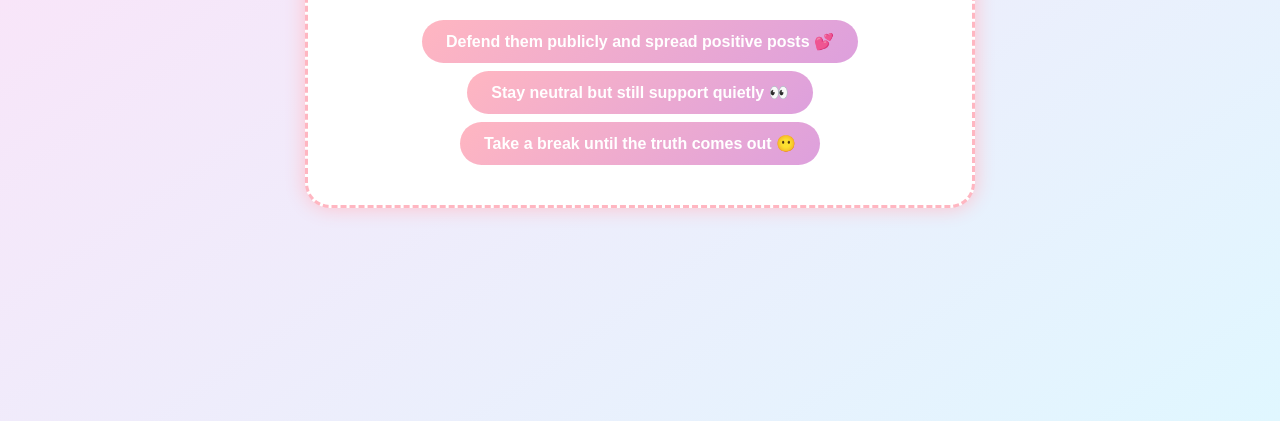
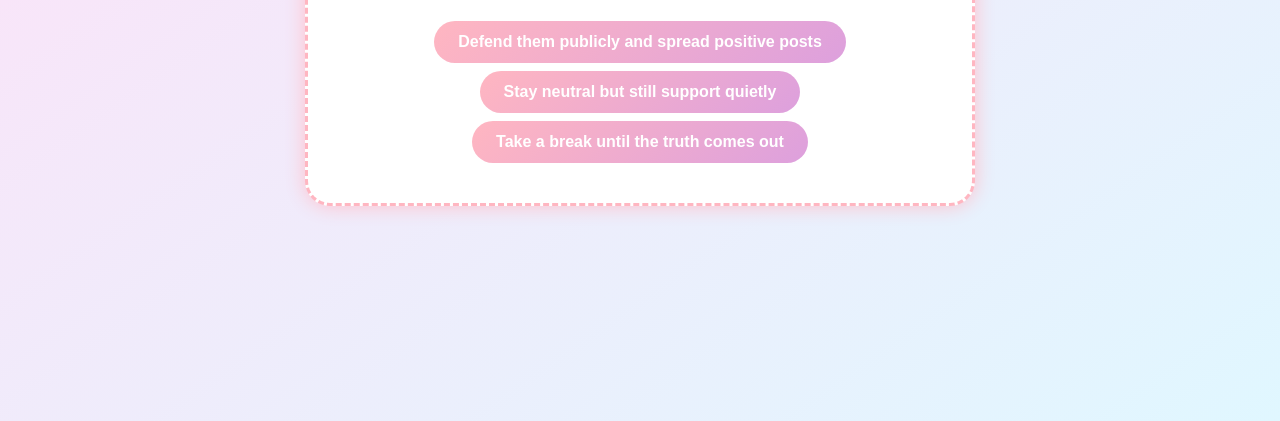
Before and after one commit to appydraws/fan-type-quiz, a plain HTML site: page q2.html in a window 1280 px wide. Shown: the part 379-800 px from the top of the page. Drawn offline with Linux system fonts and the light colour scheme.

Commit message:
Update q2.html

```diff
--- a/q2.html
+++ b/q2.html
@@ -10,15 +10,15 @@
   <div class="container">
     <h2>Scenario 2:</h2>
     <p>Your idol is being accused of dating rumors. Fans are split, and the fan server is full of drama. What do you do?</p>
-    <button onclick="saveAnswer(3)">Defend them publicly and spread positive posts 💕</button>
-    <button onclick="saveAnswer(2)">Stay neutral but still support quietly 👀</button>
-    <button onclick="saveAnswer(1)">Take a break until the truth comes out 😶</button>
+    <button onclick="saveAnswer(3)">Defend them publicly and spread positive posts </button>
+    <button onclick="saveAnswer(2)">Stay neutral but still support quietly </button>
+    <button onclick="saveAnswer(1)">Take a break until the truth comes out </button>
   </div>
 
   <script>
     function saveAnswer(score) {
       localStorage.setItem('q2', score);
-      window.location.href = 'results.html';
+      window.location.href = 'q3.html';
     }
   </script>
 </body>
```
